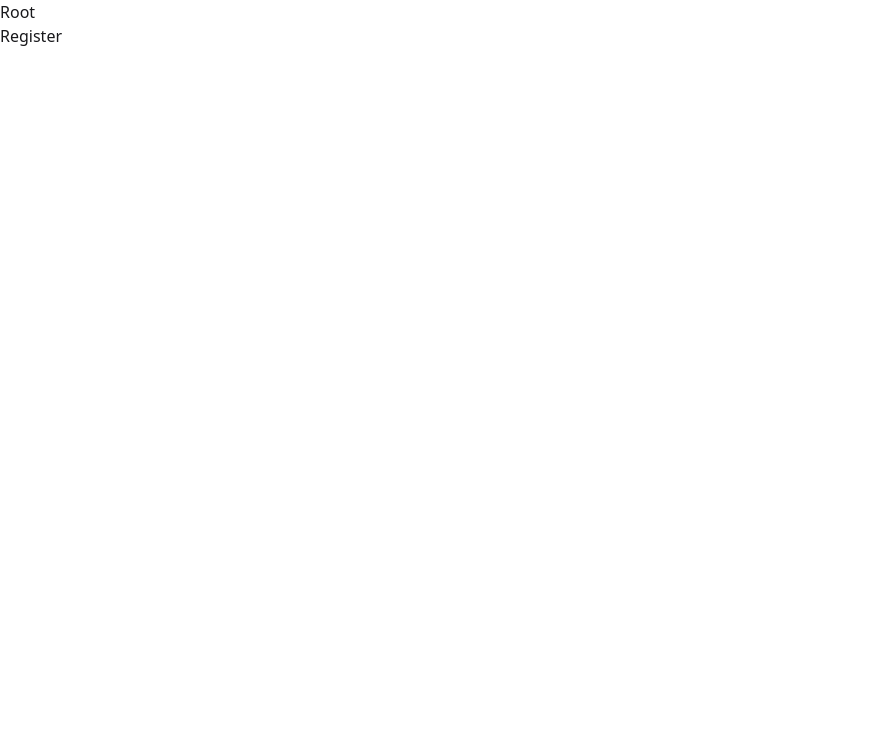
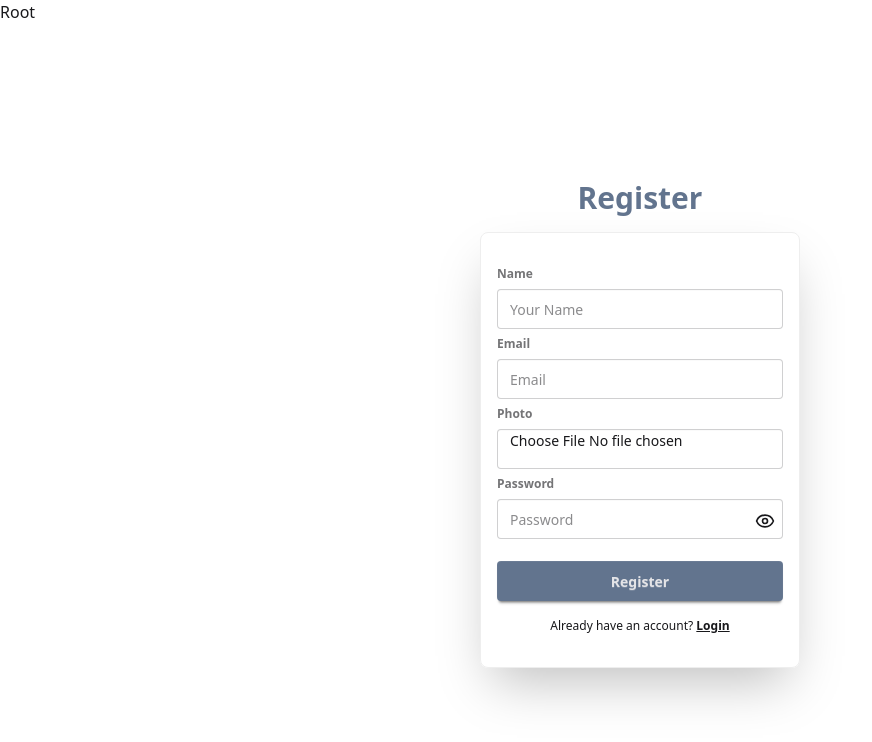
Before and after one commit to myself-Fahim/B12A11-Blood_Donation-Frontend-, a React (Vite) app: page /register in a window 1280 px wide. Shown: the top 742 px of the page, without its empty margins (0-872 px from the left). Built offline with nearby package versions, Linux system fonts and the light colour scheme.

Commit message:
Registraton page partially completed:

```diff
--- a/package.json
+++ b/package.json
@@ -11,6 +11,7 @@
   },
   "dependencies": {
     "@tailwindcss/vite": "^4.1.18",
+    "axios": "^1.13.2",
     "firebase": "^12.6.0",
     "lucide-react": "^0.561.0",
     "react": "^19.2.0",
--- a/src/Pages/register.jsx
+++ b/src/Pages/register.jsx
@@ -1,9 +1,103 @@
-import React from 'react';
+import { createUserWithEmailAndPassword, updateProfile } from 'firebase/auth';
+import auth from '../Firebase/Firebase.init';
+import { Link, useNavigate } from 'react-router';
+import { useState } from 'react';
+import { Eye, EyeOff } from 'lucide-react';
+import axios from 'axios';
+
 
 const Register = () => {
+    const navigator = useNavigate()
+    const [error, setError] = useState('')
+    const [showPass, setShowPass] = useState(false)
+
+    const handleCreateUser = async (e) => {
+        e.preventDefault();
+        const email = e.target.email.value
+        const password = e.target.password.value
+        const name = e.target.name.value
+        const photo = e.target.photo
+        const file = photo.files[0]
+
+
+        const res = await axios.post(`https://api.imgbb.com/1/upload?key=38b4eb287c57a9b82557d99bf3afdf9d`, { image: file }, {
+
+            headers: {
+                'Content-Type': 'multipart/form-data'
+            }
+        })
+
+        const photoUrl = res.data.data.url;
+        setError('')
+        const validPassword = /^(?=.*[a-z])(?=.*[A-Z]).{6,}$/
+        if (!validPassword.test(password)) {
+            return setError('Passoword must contain uppercase and lowercase letter with length of 6')
+
+        }
+
+        if (res.data.success) {
+            createUserWithEmailAndPassword(auth, email, password)
+                .then((result) => {
+                    updateProfile(result.user, {
+                        displayName: name,
+                        photoURL: photoUrl
+                    })
+                    console.log(result.user)
+                    // e.target.reset()
+                    // navigator('/')
+                })
+                .catch(error => console.log(error.message))
+        }
+
+    }
+
+    const handleShowPass = () => {
+        setShowPass(!showPass)
+    }
+
     return (
         <div>
-            <h1>Register</h1>
+            <div className='min-h-screen flex items-center justify-center'>
+                <form onSubmit={handleCreateUser}>
+                    <h1 className='text-center text-slate-500 text-3xl font-bold mb-4'>Register</h1>
+                    <fieldset className="fieldset shadow-2xl py-8 border-base-300 rounded-box w-xs border p-4">
+
+                        <label className="label font-bold">Name</label>
+                        <input type="text" name='name' className="input " placeholder="Your Name" />
+
+                        <label className="label font-bold">Email</label>
+                        <input type="email" name='email' className="input " placeholder="Email" />
+
+
+                        <label className="label font-bold">Photo </label>
+                        <input type="file" name='photo' className="input " />
+
+                        <label className="label font-bold">Password</label>
+                        <div className='relative flex items-center'>
+                            <input type={showPass ? 'text' : 'password'} name='password' className="input  " placeholder="Password" />
+
+                            {
+                                showPass ? <EyeOff onClick={handleShowPass} className='w-[20px] h-[20px] cursor-pointer absolute top-3 right-2' />
+                                    :
+                                    <Eye onClick={handleShowPass} className='w-[20px] h-[20px] cursor-pointer absolute top-3 right-2'></Eye>
+                            }
+
+
+
+                        </div>
+
+                        {
+                            error && <p className='text-red-800 font-bold mt-2'>{error}</p>
+                        }
+
+                        <button className="btn btn-neutral bg-slate-500 border-none hover:transition ease-in-out mt-4">Register</button>
+
+
+                        <p className='text-center mt-[10px]'>Already have an account? <Link to='/login' className='font-bold underline'>Login</Link></p>
+
+                    </fieldset>
+                </form>
+            </div>
         </div>
     );
 };
```
Also changed, not shown: 1 other file (tests, documents, lock files or other folders).
